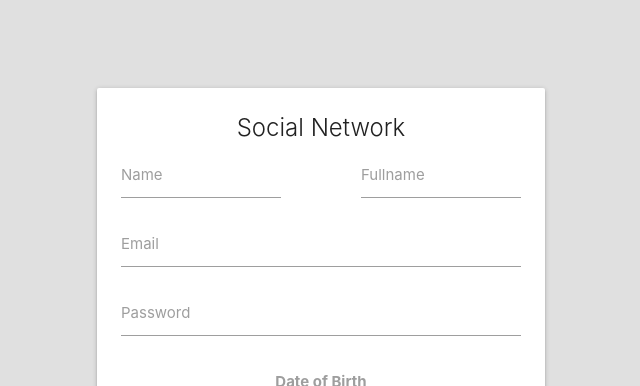
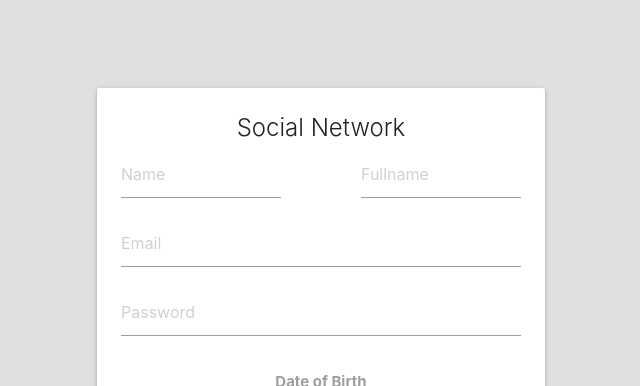
Before and after one commit to Chaffe/Social-network, a Vue app in the folder social-network/: page /registration in a window 1280 px wide. Shown: the top 386 px of the page, without its empty margins (319-959 px from the left). Built offline with nearby package versions, Linux system fonts and the light colour scheme.

Commit message:
fix: add input placeholder and email-validate

```diff
--- a/social-network/src/views/Login.vue
+++ b/social-network/src/views/Login.vue
@@ -5,10 +5,12 @@
       <div class="input-field">
         <input
             id="email"
-            type="text"
+            type="email"
             class="validate"
+            placeholder="Email"
+            required
         >
-        <label for="email">Email</label>
+        <!-- <label for="email">Email</label> -->
         <!-- <small class="helper-text invalid">Email</small> -->
       </div>
       <div class="input-field">
@@ -16,8 +18,10 @@
             id="password"
             type="password"
             class="validate"
+            placeholder="Password"
+            required
         >
-        <label for="password">Password</label>
+        <!-- <label for="password">Password</label> -->
         <!-- <small class="helper-text invalid">Password</small> -->
       </div>
       <p>
--- a/social-network/src/views/Registration.vue
+++ b/social-network/src/views/Registration.vue
@@ -8,8 +8,10 @@
             id="name"
             type="text"
             class="validate"
+            placeholder="Name"
+            required
         >
-        <label for="name">Name</label>
+        <!-- <label for="name">Name</label> -->
         <!-- <small class="helper-text invalid">Name</small> -->
       </div>
       <div class="input-field fullname-input">
@@ -17,17 +19,21 @@
             id="fullname"
             type="text"
             class="validate"
+            placeholder="Fullname"
+            required
         >
-        <label for="fullname">Fullname</label>
+        <!-- <label for="fullname">Fullname</label> -->
         <!-- <small class="helper-text invalid">Name</small> -->
       </div>
       </div>
       <div class="input-field">
         <input
             id="email"
-            type="text"
+            type="email"
+            placeholder="Email"
+            required
         >
-        <label for="email">Email</label>
+        <!-- <label for="email">Email</label> -->
         <!-- <small class="helper-text invalid">Email</small> -->
       </div>
       <div class="input-field">
@@ -35,20 +41,22 @@
             id="password"
             type="password"
             class="validate"
+            placeholder="Password"
+            required
         >
-        <label for="password">Password</label>
+        <!-- <label for="password">Password</label> -->
         <!-- <small class="helper-text invalid">Password</small> -->
       </div>
       <div class="input-field birthday-select-container">
         <label class="birthday-select-title">Date of Birth</label>
         <div class="birthday-select-wrapper">
-          <select class="select-day select" name="day" id="day">
+          <select class="select-day select" name="day" id="day" required>
             <option value="1">1</option>
           </select>
-          <select class="select-month select" name="month" id="month">
+          <select class="select-month select" name="month" id="month" required>
             <option value="January">January</option>
           </select>
-          <select class="select-year select" name="year" id="year">
+          <select class="select-year select" name="year" id="year" required>
             <option value="2021">2021</option>
           </select>
         </div>
@@ -58,13 +66,13 @@
         <div class="sex-wrapper">
           <p>
             <label>
-              <input class="with-gap" name="group1" type="radio"  />
+              <input class="with-gap" name="group1" type="radio" required />
               <span>Man</span>
             </label>
           </p>
           <p>
             <label>
-              <input class="with-gap" name="group1" type="radio"  />
+              <input class="with-gap" name="group1" type="radio" required />
               <span>Woman</span>
             </label>
           </p>
@@ -72,7 +80,7 @@
       </div>
         <p>
         <label>
-          <input type="checkbox" />
+          <input type="checkbox" required />
           <span>I agree with the rules</span>
         </label>
       </p>
```
